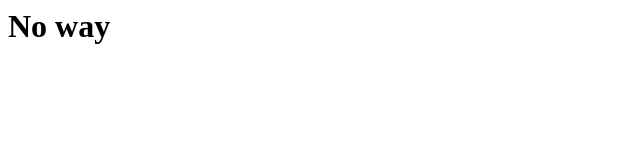
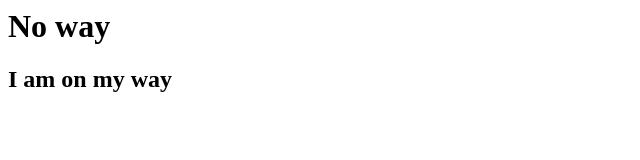
Before and after one commit to Muhammad-Ali-Channa/newgit, a plain HTML site: page index.html in a window 1280 px wide. Shown: the whole page, without its empty margins (0-640 px from the left). Drawn offline with Linux system fonts and the light colour scheme.

Commit message:
Update index.html

```diff
--- a/index.html
+++ b/index.html
@@ -2,6 +2,7 @@
   <head>
     <body>
       <h1>No way</h1>
+      <h2 style="color='red;'">I am on my way</h2>
       </body
   </head>
 </html>
```
